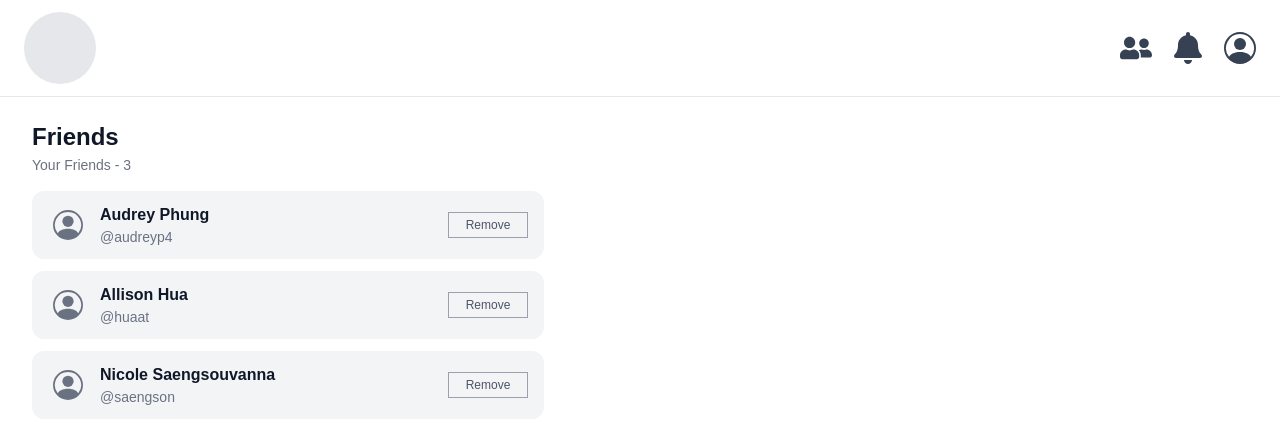
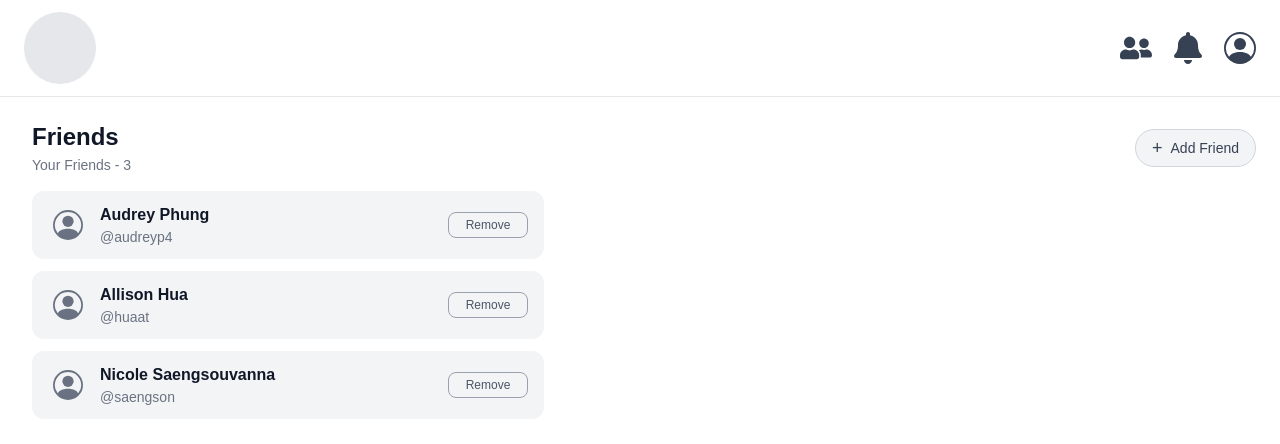
Before and after one commit to AllyBeary/uci-inf124-sp26-naaa, a Next.js app in the folder meet/: page /friends in a window 1280 px wide. Shown: the top 444 px of the page. Built offline with nearby package versions, Linux system fonts and the light colour scheme.

Commit message:
Added a friend button that searches for a friend but cannot send a request

```diff
--- a/meet/app/friends/page.tsx
+++ b/meet/app/friends/page.tsx
@@ -2,9 +2,11 @@
 import { useState } from "react";
 import { FaUserFriends, FaBell } from "react-icons/fa";
 import { BsPersonCircle } from "react-icons/bs";
+import { HiMagnifyingGlass } from "react-icons/hi2";
 
 const initialFriends = [
-  { name: "Audrey Phung",
+  {
+    name: "Audrey Phung",
     username: "audreyp4"
   },
 
@@ -15,7 +17,14 @@ const initialFriends = [
   {
     name: "Nicole Saengsouvanna",
     username: "saengson"
-},
+  }
+];
+
+const otherUsers = [
+    {
+        name: "Ziv Hadar",
+        username: "username"
+    }
 ];
 
 function NavBar() {
@@ -39,20 +48,83 @@ function NavBar() {
 
 export default function FriendsPage() {
   const [friends, setFriends] = useState(initialFriends);
+  const [showModal, setShowModal] = useState(false);
+  const [searchValue, setSearchValue] = useState("");
 
   const removeFriend = (username: string) => {
     setFriends((prev) => prev.filter((f) => f.username !== username));
   };
 
+  const friendUsernames = new Set(friends.map((f) => f.username));
+  const searchResults =
+    searchValue.trim() === ""
+      ? []
+      : otherUsers.filter(
+          (u) =>
+            !friendUsernames.has(u.username) &&
+            (u.username.toLowerCase().includes(searchValue.toLowerCase()) ||
+              u.name.toLowerCase().includes(searchValue.toLowerCase()))
+        );
+
   return (
     <div className="min-h-screen bg-white">
         <NavBar />
         <div className="p-4 sm:p-6 sm:pl-8">
+
+        <div className="flex items-center justify-between mb-4">
+            <div>
             <h1 className="text-xl sm:text-2xl font-bold text-gray-900">Friends</h1>
-        <p className="text-sm text-gray-500 mt-0.5 mb-4">
+            <p className="text-sm text-gray-500 mt-0.5">
                 Your Friends - {friends.length}
             </p>
+            </div>
 
+            <div className="relative">
+                <button
+                    onClick={() => setShowModal((v) => !v)}
+                    className="flex items-center gap-2 px-4 py-2 bg-gray-100 hover:bg-gray-200 border border-gray-300 text-sm font-medium text-gray-700 rounded-full transition-colors"
+                >
+                    <span className="text-lg leading-none">+</span>
+                    Add Friend
+                </button>
+
+                {showModal && (
+                    <>
+                        <div className="fixed inset-0 z-10" onClick={() => { setShowModal(false); setSearchValue(""); }} />
+                        <div className="absolute top-full right-0 mt-2 w-72 bg-white border border-gray-200 rounded-xl shadow-lg p-4 z-20">
+                            <div className="relative">
+                                <HiMagnifyingGlass size={16} className="absolute left-3 top-1/2 -translate-y-1/2 text-gray-400 pointer-events-none" />
+                                <input
+                                    type="text"
+                                    value={searchValue}
+                                    onChange={(e) => setSearchValue(e.target.value)}
+                                    placeholder="Search Users"
+                                    className="w-full border border-gray-300 rounded-lg pl-8 pr-3 py-2 text-sm focus:outline-none focus:ring-2 focus:ring-gray-400"
+                                />
+                            </div>
+                            {searchResults.length > 0 && (
+                                <ul className="mt-2 space-y-1">
+                                    {searchResults.map((user) => (
+                                        <li key={user.username} className="flex items-center gap-2 px-2 py-2 rounded-lg bg-gray-100">
+                                            <BsPersonCircle size={28} className="text-gray-500 shrink-0" />
+                                            <div className="flex-1 min-w-0">
+                                                <p className="text-sm font-semibold text-gray-900 truncate">{user.name}</p>
+                                                <p className="text-xs text-gray-500 truncate">@{user.username}</p>
+                                            </div>
+                                            <button
+                                                className="shrink-0 w-15 py-1 border border-gray-400 text-xs text-gray-600 rounded-lg"
+                                            >
+                                                + Add
+                                            </button>
+                                        </li>
+                                    ))}
+                                </ul>
+                            )}
+                        </div>
+                    </>
+                )}
+            </div>
+        </div>
         <ul className="space-y-3 w-full max-w-lg">
             {friends.map((friend) => (
             <li
@@ -62,22 +134,20 @@ export default function FriendsPage() {
                 <div className="w-8 h-8 sm:w-10 sm:h-10 flex items-center justify-center shrink-0">
                 <BsPersonCircle size={30} className="text-gray-500" />
                 </div>
-
                 <div className="flex-1 min-w-0">
                 <p className="font-semibold text-gray-900 truncate">{friend.name}</p>
                 <p className="text-sm text-gray-500 truncate">@{friend.username}</p>
                 </div>
-
                 <button
                 onClick={() => removeFriend(friend.username)}
-                className="shrink-0 w-20 py-1 border border-gray-400 text-xs text-gray-600 hover:bg-red-50 hover:border-red-300 hover:text-red-500 transition-colors"
+                className="shrink-0 w-20 py-1 border border-gray-400 text-xs text-gray-600 rounded-lg hover:bg-red-50 hover:border-red-300 hover:text-red-500 transition-colors"
                 >
                 Remove
                 </button>
             </li>
             ))}
         </ul>
+
     </div>
     </div>
-  );
-}
+);}
```
Lines whose indentation alone changed are shown as unchanged.
